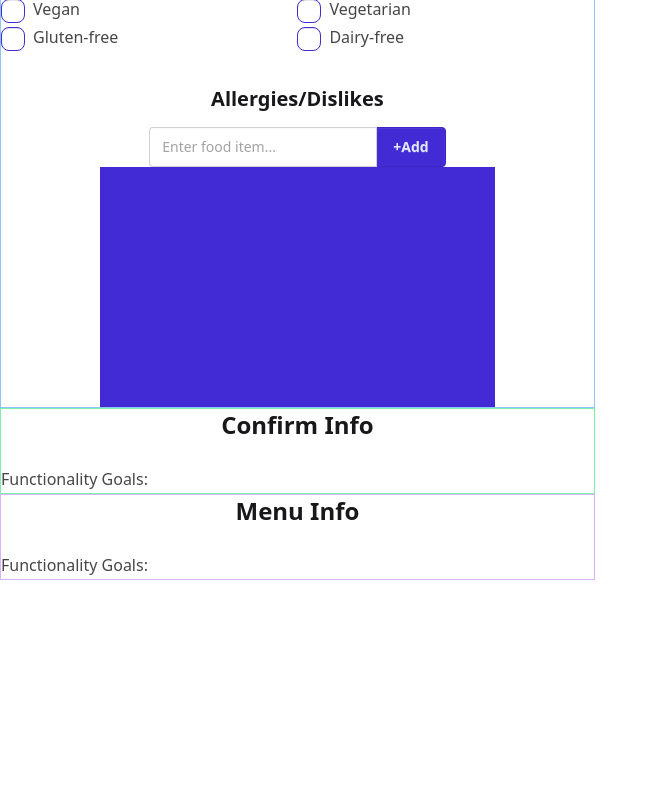
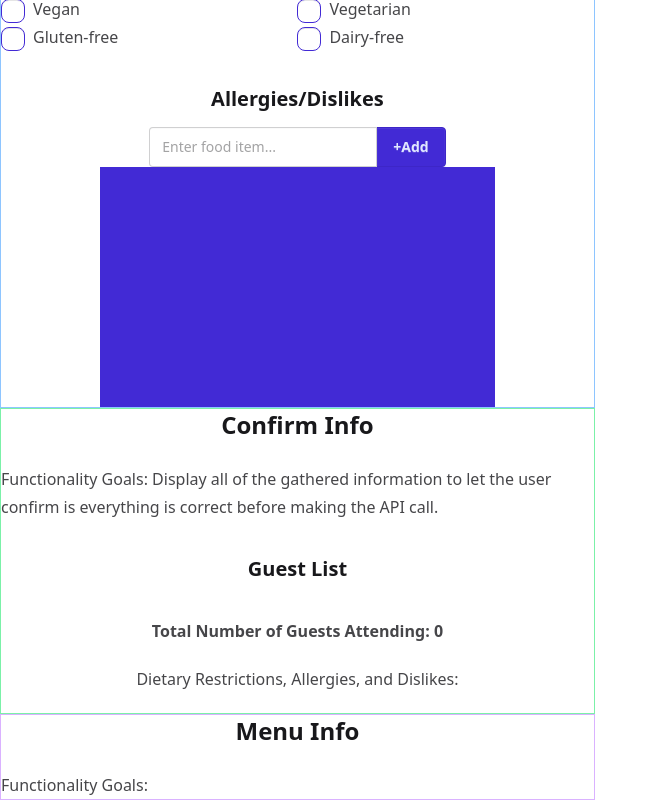
Before and after one commit to ang-riv/dinner-party-generator, a React (Vite) app: page / in a window 1280 px wide. Shown: the part 1432-2232 px from the top of the page, without its empty margins (0-658 px from the left). Before the commit the page ends 2012 px from the top, so only its background shows below. Built offline with nearby package versions, Linux system fonts and the light colour scheme; a web font is replaced by a local one.

Commit message:
Made a list of the guests and their preferences along with the food restrictions

```diff
--- a/src/App.jsx
+++ b/src/App.jsx
@@ -1,3 +1,4 @@
+import { div, li } from "motion/react-client";
 import React, { useState, useEffect, useRef } from "react";
 
 // ? courses = main categories, dishes = individual dishes within those categories
@@ -53,7 +54,7 @@ function App() {
 
   //* add new guest
   const handleNewGuest = () => {
-    setGuests([...guests, { name: guestName, preference: "", recipe: "" }]);
+    setGuests([...guests, { name: guestName, preference: "Any", recipe: "" }]);
     if (nameRef.current) nameRef.current.value = "";
   };
 
@@ -204,7 +205,6 @@ function App() {
                 <select
                   className="select select-primary select-md w-[50%]"
                   onChange={(e) => handlePref(e.target.value, guest.name)}
-                  defaultValue="Any"
                 >
                   <option key="Any" value="Any">
                     Any
@@ -292,7 +292,33 @@ function App() {
       {/* CONFIRMATION */}
       <div className="border border-green-300 prose">
         <h2 className="text-center">Confirm Info</h2>
-        <p>Functionality Goals: </p>
+        <p>
+          Functionality Goals: Display all of the gathered information to let
+          the user confirm is everything is correct before making the API call.
+        </p>
+        <h3 className="text-center">Guest List</h3>
+        <div className="flex flex-col w-full h-fit">
+          {guests.map((guest) => (
+            <div className="flex justify-between">
+              <p>{guest.name}</p>
+              <p>{guest.preference}</p>
+            </div>
+          ))}
+        </div>
+        <p className="text-center font-semibold">
+          Total Number of Guests Attending: {guests.length}
+        </p>
+        <p className="text-center">
+          Dietary Restrictions, Allergies, and Dislikes:
+        </p>
+        {/* options: ✧ ➤ ➢ ➺*/}
+        <ul className="list-none p-0 m-0">
+          {foodRestrictions.map((foodItem) => (
+            <li className="before:content-['✧'] before:pr-3" key={foodItem}>
+              {foodItem}
+            </li>
+          ))}
+        </ul>
       </div>
       {/* MENU */}
       <div className="border border-purple-300 prose">
```
